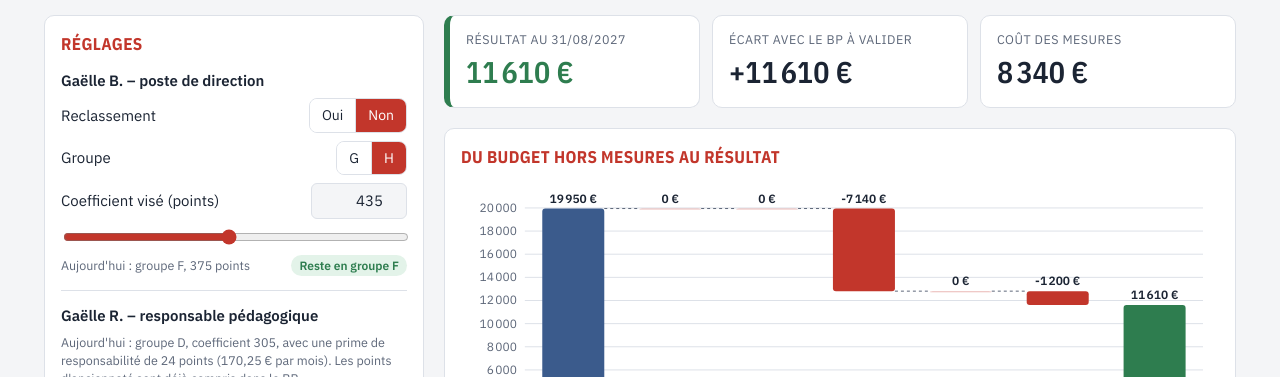
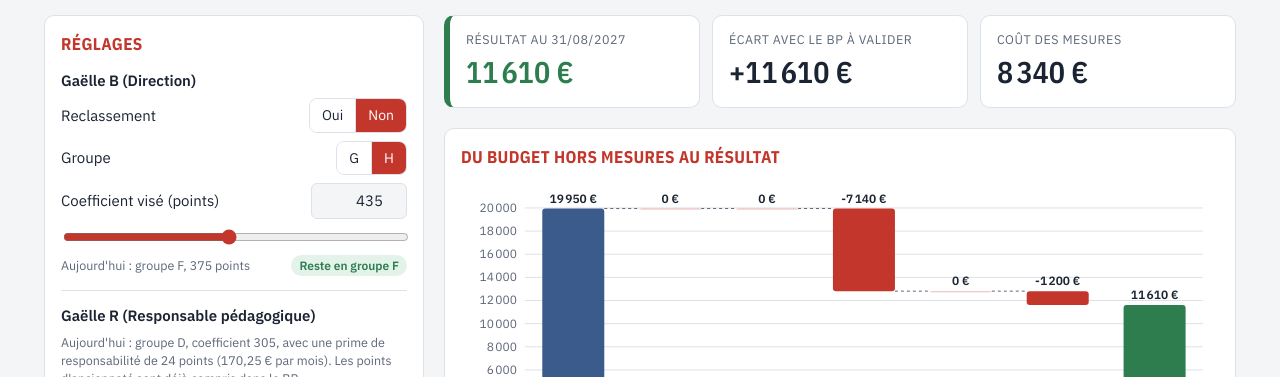
Before and after one commit to Gitolive40/Simulateur-GALAPRINI, a plain HTML site: page index.html in a window 1280 px wide. Shown: the part 139-516 px from the top of the page. Drawn offline with nearby package versions, Linux system fonts and the light colour scheme.

Commit message:
Intitulés des sections Gaëlle B et Gaëlle R
Co-Authored-By: Claude Opus 5.5 <noreply@anthropic.com>
Claude-Session: https://claude.ai/code/session_01P43bD7GLFvmo6fWPAN9hNX

```diff
--- a/index.html
+++ b/index.html
@@ -135,7 +135,7 @@ table.dt tr.tot td { font-weight: 700; border-top: 2px solid var(--ink); }
     <div class="controls">
 
       <fieldset>
-        <legend>Gaëlle B. – poste de direction</legend>
+        <legend>Gaëlle B (Direction)</legend>
         <div class="row">
           <span>Reclassement</span>
           <span class="seg" role="radiogroup" aria-label="Reclassement de Gaëlle B.">
@@ -161,7 +161,7 @@ table.dt tr.tot td { font-weight: 700; border-top: 2px solid var(--ink); }
       <div class="divider"></div>
 
       <fieldset>
-        <legend>Gaëlle R. – responsable pédagogique</legend>
+        <legend>Gaëlle R (Responsable pédagogique)</legend>
         <span class="hint">Aujourd'hui : groupe D, coefficient 305, avec une prime de responsabilité de 24 points (170,25 € par mois). Les points d'ancienneté sont déjà compris dans le BP.</span>
         <div class="row">
           <span>Reclassement</span>
```
